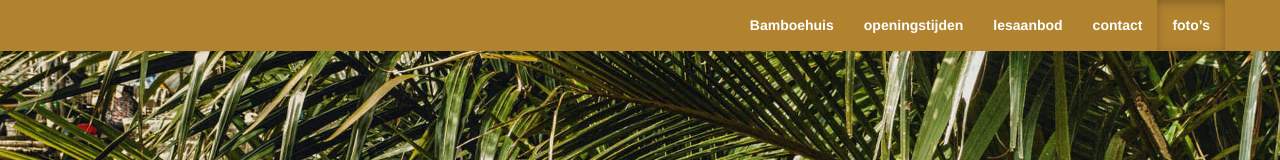
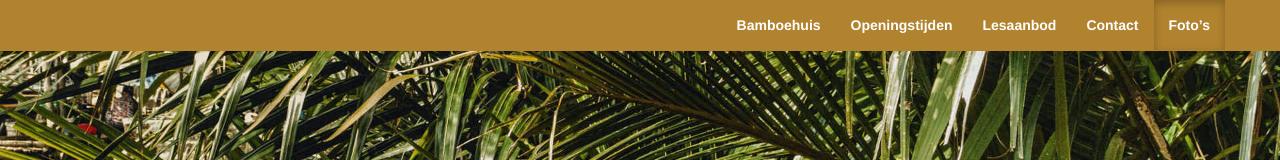
Before and after one commit to hermanvand/website-bamboehuis, a plain HTML site: page index.html in a window 1280 px wide. Shown: the top 160 px of the page. Drawn offline with Linux system fonts and the light colour scheme.

Commit message:
menuutje op index

```diff
--- a/index.html
+++ b/index.html
@@ -39,21 +39,21 @@
         <div class="bg-overlay"></div>
             <div id="menu" class="navbar navbar-inverse navbar-fixed-top" role="navigation">
                 <div class="container">
-					<!--
                     <div class="navbar-header">
                         <button type="button" class="navbar-toggle" data-toggle="collapse" data-target=".navbar-collapse">
                         <span class="sr-only">Toggle navigation</span>
                         <i class="ion-navicon"></i>
                         </button>
-                        <a class="navbar-brand" href="#"><h2>Bamboehuis</h2></a>
+                        <!--<a class="navbar-brand" href="/index.html"><h2><i class="ion-home"></i></h2></a>-->
+                        <!--<span class="navbar-brand"><h2>: losse yogalessen</h2></span>-->
                     </div><!-- navbar-header -->
                 <div id="navbar" class="navbar-collapse collapse">
                     <ul class="nav navbar-nav navbar-right">
                         <li><a href="#header">Bamboehuis</a></li>
-                        <li><a href="#openingstijden">openingstijden</a></li>
-                        <li><a href="#lesaanbod">lesaanbod</a></li>
-                        <li><a href="#contact">contact</a></li>
-                        <li><a href="#fotos">foto’s</a></li>
+                        <li><a href="#openingstijden">Openingstijden</a></li>
+                        <li><a href="#lesaanbod">Lesaanbod</a></li>
+                        <li><a href="#contact">Contact</a></li>
+                        <li><a href="#fotos">Foto’s</a></li>
 
                     </ul>
                 </div><!--/.navbar-collapse -->
```
